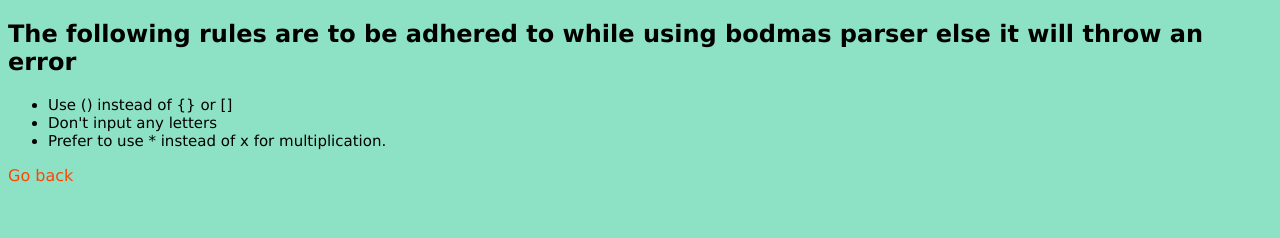
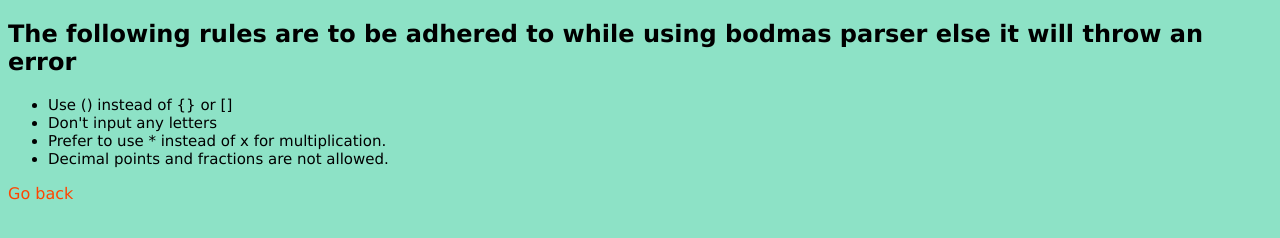
Before and after one commit to Ventuscoder/bodmas-parser, a plain HTML site: page help.html in a window 1280 px wide. Drawn offline with Linux system fonts and the light colour scheme.

Commit message:
Update help.html

```diff
--- a/help.html
+++ b/help.html
@@ -12,6 +12,7 @@
                 <li>Use () instead of {} or []</li>
                 <li>Don't input any letters</li>
                 <li>Prefer to use * instead of x for multiplication.</li>
+                <li>Decimal points and fractions are not allowed.</li>
             </ul>
             <a href="index.html" class="back">Go back</a>
         </div>
```
